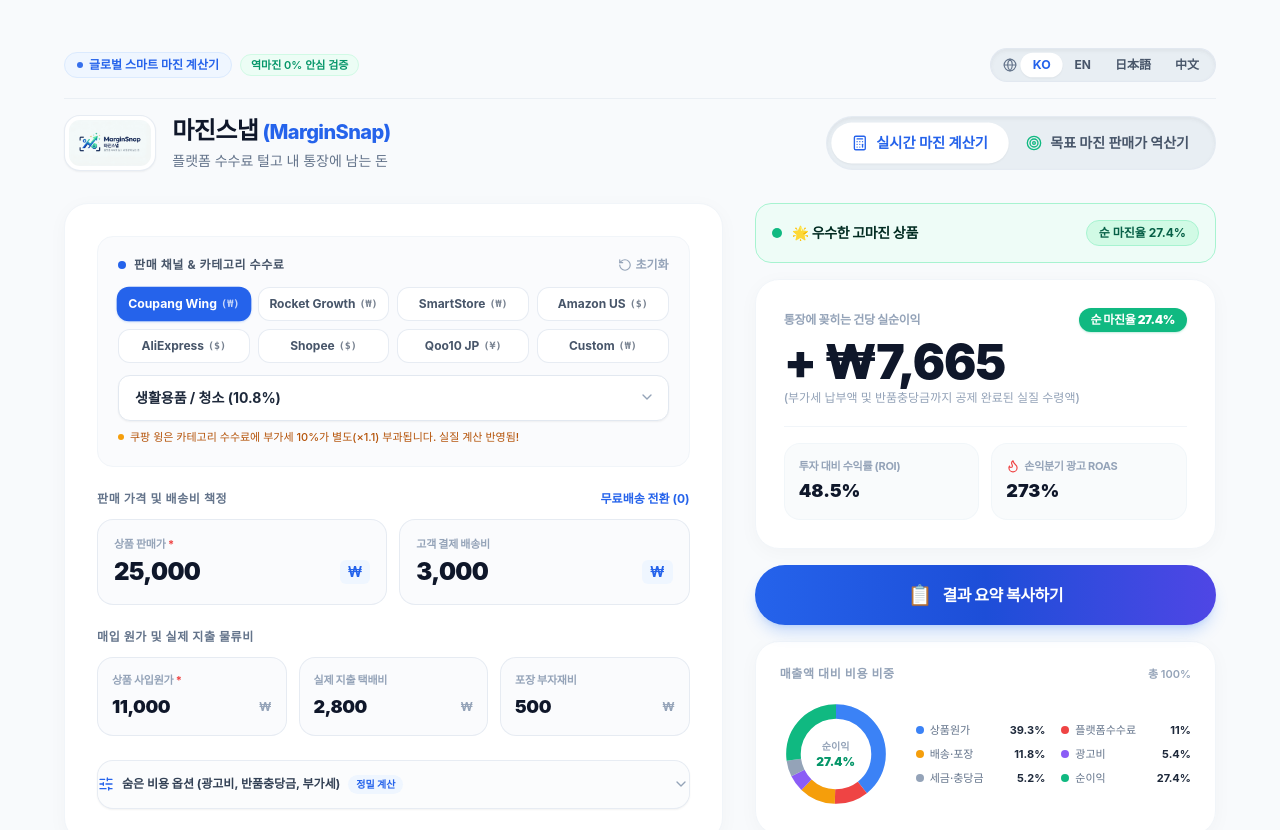
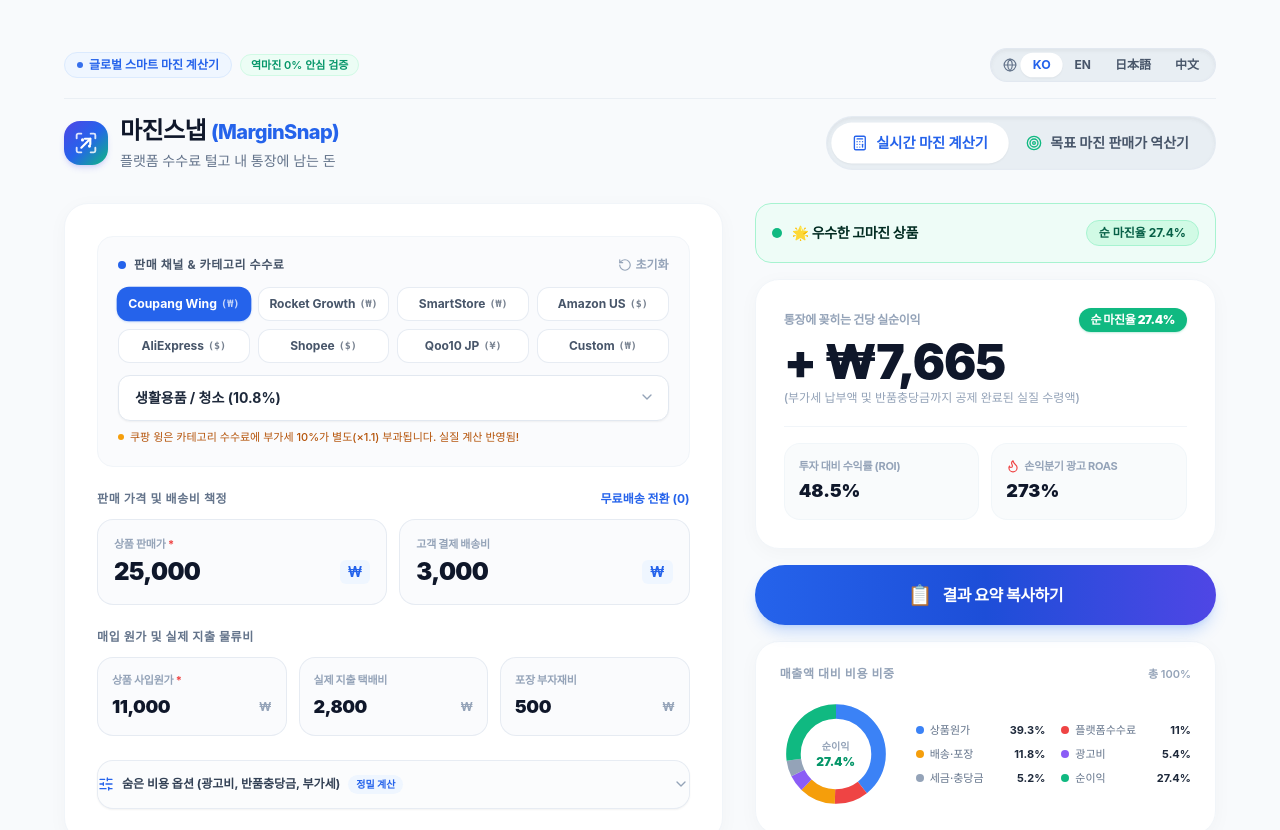
Before and after one commit to station124512/MarginSnap, a React (Vite) app: page / in a window 1280 px wide. Shown: the top 830 px of the page. Built offline with nearby package versions, Linux system fonts and the light colour scheme; a web font is replaced by a local one.

Commit message:
style: replace image logo with custom inline SVG brand symbol and improve header alignment

```diff
--- a/src/components/Header.tsx
+++ b/src/components/Header.tsx
@@ -64,29 +64,95 @@
 
       <div className="flex flex-col md:flex-row md:items-center md:justify-between gap-5">
         {/* 서비스 로고 및 타이틀 & 슬로건 (마진스냅 MarginSnap) */}
-        <div className="flex items-center gap-3 sm:gap-4">
-          <img
-            src="/logo.png"
-            alt="마진스냅 (MarginSnap) 로고"
-            className="h-12 sm:h-14 w-auto object-contain rounded-2xl shadow-sm border border-slate-200/80 bg-white p-1 hover:scale-105 transition-transform duration-200"
-          />
-          <div>
-            <h1 className="text-xl sm:text-2xl font-black tracking-tight text-slate-900 leading-tight">
+        <div className="flex items-center gap-3 group">
+          {/* 심볼 아이콘: 포커스 프레임 [ ] + 상승 화살표 ↗ + 퍼센트 기호 % 결합형 모던 벡터 마크 */}
+          <div className="w-10 h-10 sm:w-11 sm:h-11 rounded-2xl bg-gradient-to-br from-indigo-600 via-blue-600 to-emerald-500 p-2 flex items-center justify-center shadow-md shadow-indigo-500/20 shrink-0 group-hover:scale-105 transition-transform duration-200">
+            <svg
+              viewBox="0 0 36 36"
+              fill="none"
+              xmlns="http://www.w3.org/2000/svg"
+              className="w-full h-full text-white"
+              aria-label="MarginSnap Logo Icon"
+            >
+              {/* 포커스 프레임 브래킷 [ ] */}
+              <path
+                d="M6 12V8C6 6.89543 6.89543 6 8 6H12"
+                stroke="currentColor"
+                strokeWidth="2.4"
+                strokeLinecap="round"
+                strokeLinejoin="round"
+                strokeOpacity="0.85"
+              />
+              <path
+                d="M24 6H28C29.1046 6 30 6.89543 30 8V12"
+                stroke="currentColor"
+                strokeWidth="2.4"
+                strokeLinecap="round"
+                strokeLinejoin="round"
+                strokeOpacity="0.85"
+              />
+              <path
+                d="M6 24V28C6 29.1046 6.89543 30 8 30H12"
+                stroke="currentColor"
+                strokeWidth="2.4"
+                strokeLinecap="round"
+                strokeLinejoin="round"
+                strokeOpacity="0.85"
+              />
+              <path
+                d="M24 30H28C29.1046 30 30 29.1046 30 28V24"
+                stroke="currentColor"
+                strokeWidth="2.4"
+                strokeLinecap="round"
+                strokeLinejoin="round"
+                strokeOpacity="0.85"
+              />
+
+              {/* 수익 상승 화살표 ↗ */}
+              <path
+                d="M12 24L23.5 12.5"
+                stroke="currentColor"
+                strokeWidth="2.8"
+                strokeLinecap="round"
+              />
+              <path
+                d="M16.5 12.5H23.5V19.5"
+                stroke="currentColor"
+                strokeWidth="2.8"
+                strokeLinecap="round"
+                strokeLinejoin="round"
+              />
+
+              {/* 마진율 % 도트 노드 */}
+              <circle cx="13.5" cy="14" r="2" fill="currentColor" />
+              <circle cx="22.5" cy="22" r="2" fill="currentColor" />
+            </svg>
+          </div>
+
+          {/* 오른쪽 텍스트: 타이틀과 슬로건 완벽 수평 정렬 */}
+          <div className="flex flex-col justify-center min-w-0">
+            <h1 className="text-xl sm:text-2xl font-bold tracking-tight text-slate-900 leading-none">
               {language === 'KO' ? (
                 <>
-                  마진스냅 <span className="text-blue-600 font-extrabold text-lg sm:text-xl">(MarginSnap)</span>
+                  마진스냅{' '}
+                  <span className="text-blue-600 font-extrabold text-lg sm:text-xl">
+                    (MarginSnap)
+                  </span>
                 </>
               ) : language === 'ZH' ? (
                 <>
-                  MarginSnap <span className="text-blue-600 text-lg sm:text-xl font-bold">(利润快算)</span>
+                  MarginSnap{' '}
+                  <span className="text-blue-600 font-extrabold text-lg sm:text-xl">
+                    (利润快算)
+                  </span>
                 </>
               ) : (
                 <>
-                  Margin<span className="text-blue-600">Snap</span>
+                  Margin<span className="text-blue-600 font-black">Snap</span>
                 </>
               )}
             </h1>
-            <p className="text-xs sm:text-sm text-slate-500 font-medium mt-1">
+            <p className="text-xs sm:text-sm text-slate-500 font-medium mt-1 truncate sm:whitespace-normal">
               {t.subTagline}
             </p>
           </div>
```
